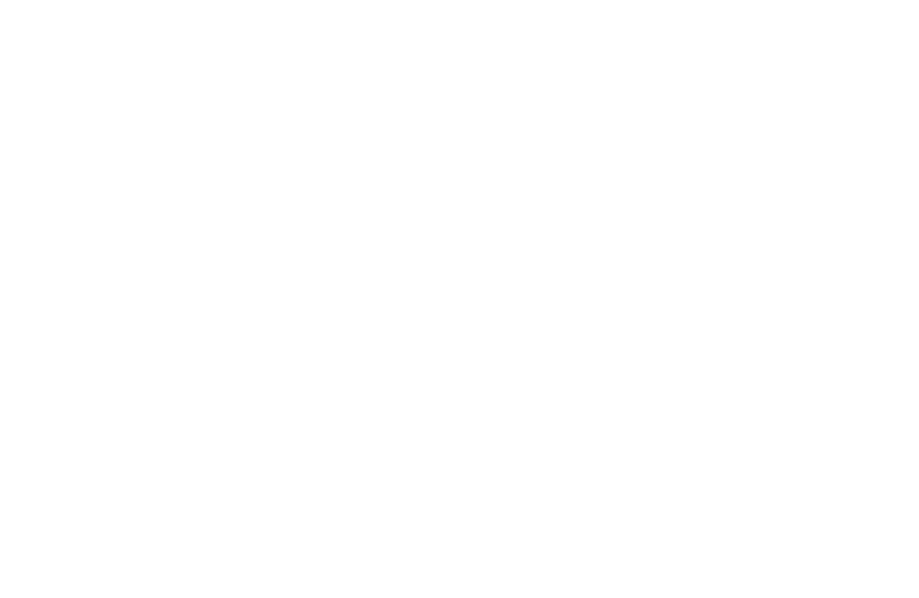
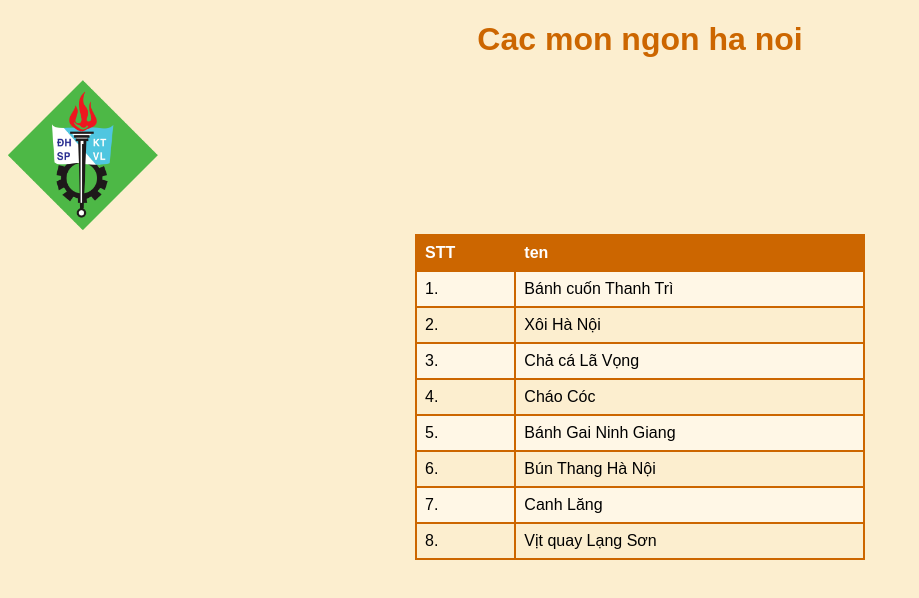
Before and after one commit to LeCongTien2k5/HTML, a plain HTML site: page gioithieu.html in a window 1280 px wide. Shown: the whole page, without its empty margins (0-919 px from the left). Drawn offline with Linux system fonts and the light colour scheme.

Commit message:
Cap nhat code

```diff
--- a/gioithieu.html
+++ b/gioithieu.html
@@ -5,7 +5,59 @@
     <meta name="viewport" content="width=device-width, initial-scale=1.0">
     <title>Document</title>
 </head>
+<style>
+        body {
+            background-color: #fceecf;
+            font-family: Arial, sans-serif;
+        }
+         h1 {
+            color: #cc6600;
+            text-align: center;
+        }
+         img {
+            width: 150px;
+            height: auto;
+            margin-right: 20px;
+        }
+         table {
+            border-collapse: collapse;
+            width: 450px;
+            margin: 0 auto;
+        }
+        th, td {
+            border: 2px solid #cc6600;
+            padding: 8px;
+            text-align: left;
+        }
+          th {
+            background-color: #cc6600;
+            color: white;
+        }
+
+        tr:nth-child(even) {
+            background-color: #fff7e6;
+        }
+
+</style>
 <body>
+    <h1>Cac mon ngon ha noi</h1>
 
+    <div>
+        <img src="img/VluteLogo.png" alt="hinh mon an">
+        <table>
+            <tr>
+                <th>STT</th>
+                <th>ten </th>
+            </tr>
+             <tr><td>1.</td><td>Bánh cuốn Thanh Trì</td></tr>
+            <tr><td>2.</td><td>Xôi Hà Nội</td></tr>
+            <tr><td>3.</td><td>Chả cá Lã Vọng</td></tr>
+            <tr><td>4.</td><td>Cháo Cóc</td></tr>
+            <tr><td>5.</td><td>Bánh Gai Ninh Giang</td></tr>
+            <tr><td>6.</td><td>Bún Thang Hà Nội</td></tr>
+            <tr><td>7.</td><td>Canh Lăng</td></tr>
+            <tr><td>8.</td><td>Vịt quay Lạng Sơn</td></tr>
+        </table>
+    </div>
 </body>
 </html>
```
